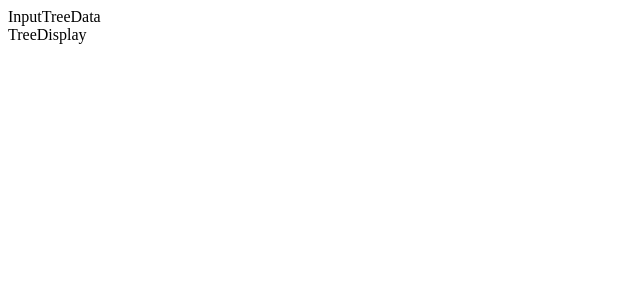
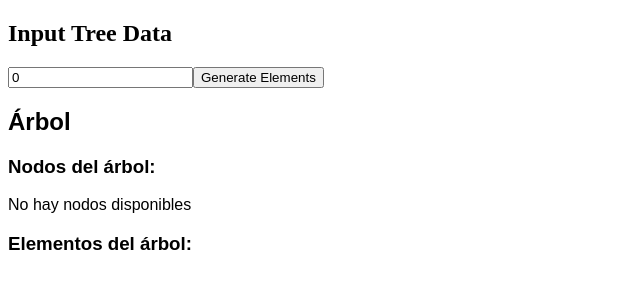
Before and after one commit to JulioXC4/Proyecto-Matem-tica-Discreta, a Next.js app: page / in a window 1280 px wide. Shown: the top 300 px of the page, without its empty margins (0-640 px from the left). Built offline with nearby package versions, Linux system fonts and the light colour scheme.

Commit message:
advances in the creation of elements and the visualization of a tree

```diff
--- a/app/components/Tree.tsx
+++ b/app/components/Tree.tsx
@@ -1,13 +1,53 @@
-import React from 'react'
-import { InputTreeData,TreeDisplay } from './Tree/components'
+"use client";
+import React, { useState } from "react";
+import { InputTreeData, TreeDisplay } from "./Tree/components";
+import { Node } from "../interfaces/node";
+import { createRandomElements } from "../utils/functions";
 
 const Tree = () => {
+  const [elements, setElements] = useState<number[] | null>([]);
+  const [rootNode, setRootNode] = useState<Node | null>(null);
+
+  const generateElements = (n: number) => {
+    const newElements = createRandomElements(n);
+    setElements(newElements);
+    setRootNode(null); // Reiniciar el árbol antes de agregar nuevos nodos
+
+    const newRootNode = new Node(newElements[0]); // Crear el nodo raíz
+    setRootNode(newRootNode);
+
+    // Insertar los nodos restantes
+    for (let i = 1; i < newElements.length; i++) {
+      newRootNode.add(newElements[i]);
+    }
+  };
+  const insertNodeRecursively = (currentNode: Node, newNode: Node) => {
+    if (!currentNode) {
+      // Si currentNode es null, significa que hemos alcanzado una hoja del árbol
+      // Por lo tanto, simplemente devolvemos el newNode para que se convierta en un nodo hoja
+      return newNode;
+    }
+
+    if (newNode.value < currentNode.value) {
+      // Si el valor del nuevo nodo es menor que el valor del nodo actual, lo insertamos en el subárbol izquierdo
+      //@ts-ignore
+      currentNode.left = insertNodeRecursively(currentNode.left, newNode);
+    } else {
+      // Si el valor del nuevo nodo es mayor o igual que el valor del nodo actual, lo insertamos en el subárbol derecho
+      //@ts-ignore
+
+      currentNode.right = insertNodeRecursively(currentNode.right, newNode);
+    }
+
+    return currentNode;
+  };
+
   return (
-    <div className='flex flex-col justify-around items-center w-full h-full'>
-        <InputTreeData />
-        <TreeDisplay />
+    <div className="flex flex-col justify-around items-center w-full h-full">
+      <InputTreeData onGenerateElements={generateElements} />
+      <TreeDisplay rootNode={rootNode} elements={elements} />
     </div>
-  )
-}
+  );
+};
 
-export default Tree
+export default Tree;
--- a/app/components/Tree/components/InputTreeData.tsx
+++ b/app/components/Tree/components/InputTreeData.tsx
@@ -1,10 +1,38 @@
-'use client'
-import React from 'react'
+"use client";
+import React, { useState } from "react";
+import { Node } from "@/app/interfaces/node";
 
-const InputTreeData = () => {
+const InputTreeData = ({
+  onGenerateElements,
+}: {
+  onGenerateElements: (values: number) => void;
+}) => {
+  const [value, setValue] = useState<number>(0);
+
+  const handleChange = (event: React.ChangeEvent<HTMLInputElement>) => {
+    setValue(parseInt(event.target.value, 10));
+  };
+
+  const handleGenerateElements = () => {
+    onGenerateElements(value);
+  };
   return (
-    <div>InputTreeData</div>
-  )
-}
+    <div className="bg-gray-300">
+      <h2>Input Tree Data</h2>
+      <form>
+        <input
+          key={"generate-elements-input"}
+          type="number"
+          className="bg-blue-300"
+          value={value}
+          onChange={handleChange}
+        />
+        <button type="button" onClick={handleGenerateElements}>
+          Generate Elements
+        </button>
+      </form>
+    </div>
+  );
+};
 
-export default InputTreeData
+export default InputTreeData;
--- /dev/null
+++ b/app/components/Tree/components/TreeDisplay.css
@@ -0,0 +1,40 @@
+.tree-container {
+    font-family: Arial, sans-serif;
+  }
+
+  .tree-node {
+    display: flex;
+    flex-direction: column;
+    align-items: center;
+  }
+
+  .node-value {
+    width: 30px;
+    height: 30px;
+    background-color: #ccc;
+    border-radius: 50%;
+    display: flex;
+    justify-content: center;
+    align-items: center;
+    margin-bottom: 10px;
+  }
+
+  .tree-children {
+    display: flex;
+    justify-content: space-between;
+    width: 100px;
+  }
+
+  .tree-line {
+    width: 0;
+    height: 0;
+    border-top: 1px solid #000;
+    border-right: 1px solid #000;
+    margin-top: 10px;
+  }
+
+  .tree-child {
+    display: flex;
+    flex-direction: column;
+    align-items: center;
+  }
--- a/app/components/Tree/components/TreeDisplay.tsx
+++ b/app/components/Tree/components/TreeDisplay.tsx
@@ -1,11 +1,61 @@
-'use client'
+"use client";
 
-import React from 'react'
+import React from "react";
+import { Node } from "@/app/interfaces/node";
+import "./TreeDisplay.css";
 
-const TreeDisplay = () => {
-  return (
-    <div>TreeDisplay</div>
-  )
+interface TreeDisplayProps {
+  rootNode: Node | null;
+  elements: number[] | null;
 }
 
-export default TreeDisplay
+const TreeDisplay: React.FC<TreeDisplayProps> = ({ rootNode, elements }) => {
+  console.log("Root de nodos", rootNode);
+
+  const renderAllNodes = (node: Node | null) => {
+    if (!node) {
+      return null;
+    }
+
+    return (
+      <div className="tree-node">
+        <div className="node-value">{node.value}</div>
+        <div className="tree-children">
+          <div className="tree-line"></div>
+          <div className="tree-child">
+            {renderAllNodes(node.left)}
+            <div className="tree-line-vertical"></div>
+          </div>
+          <div className="tree-child">
+            {renderAllNodes(node.right)}
+            <div className="tree-line-vertical"></div>
+          </div>
+        </div>
+      </div>
+    );
+  };
+
+  return (
+    <div className="tree-container">
+      <h2>Árbol</h2>
+      <h3>Nodos del árbol:</h3>
+      {rootNode ? renderAllNodes(rootNode) : <p>No hay nodos disponibles</p>}
+      {elements !== null && elements !== undefined ? (
+        <div>
+          <h3>Elementos del árbol:</h3>
+          <ul>
+            {elements.map((element, index) => (
+              <li key={index}>{element}</li>
+            ))}
+          </ul>
+        </div>
+      ) : (
+        <div>
+          <p>No hay elementos disponibles</p>
+        </div>
+      )}
+    </div>
+  );
+};
+
+export default TreeDisplay;
--- /dev/null
+++ b/app/interfaces/node.ts
@@ -0,0 +1,35 @@
+export class Node {
+    value: number;
+    left: Node | null;
+    right: Node | null;
+
+    constructor(value: number) {
+        this.value = value;
+        this.left = null;
+        this.right = null;
+    }
+
+    add(value: number): void {
+        if (value < this.value) {
+            this.addToTheLeft(value);
+        } else {
+            this.addToTheRight(value);
+        }
+    }
+
+    private addToTheLeft(value: number): void {
+        if (this.left) {
+            this.left.add(value);
+        } else {
+            this.left = new Node(value);
+        }
+    }
+
+    private addToTheRight(value: number): void {
+        if (this.right) {
+            this.right.add(value);
+        } else {
+            this.right = new Node(value);
+        }
+    }
+  }
--- /dev/null
+++ b/app/utils/functions.ts
@@ -0,0 +1,7 @@
+export const createRandomElements = (n: number): number[] => {
+    const elements: number[] = [];
+    for (let i = 0; i < n; i++) {
+      elements.push(Math.floor(Math.random() * 100));
+    }
+    return elements;
+  };
```
